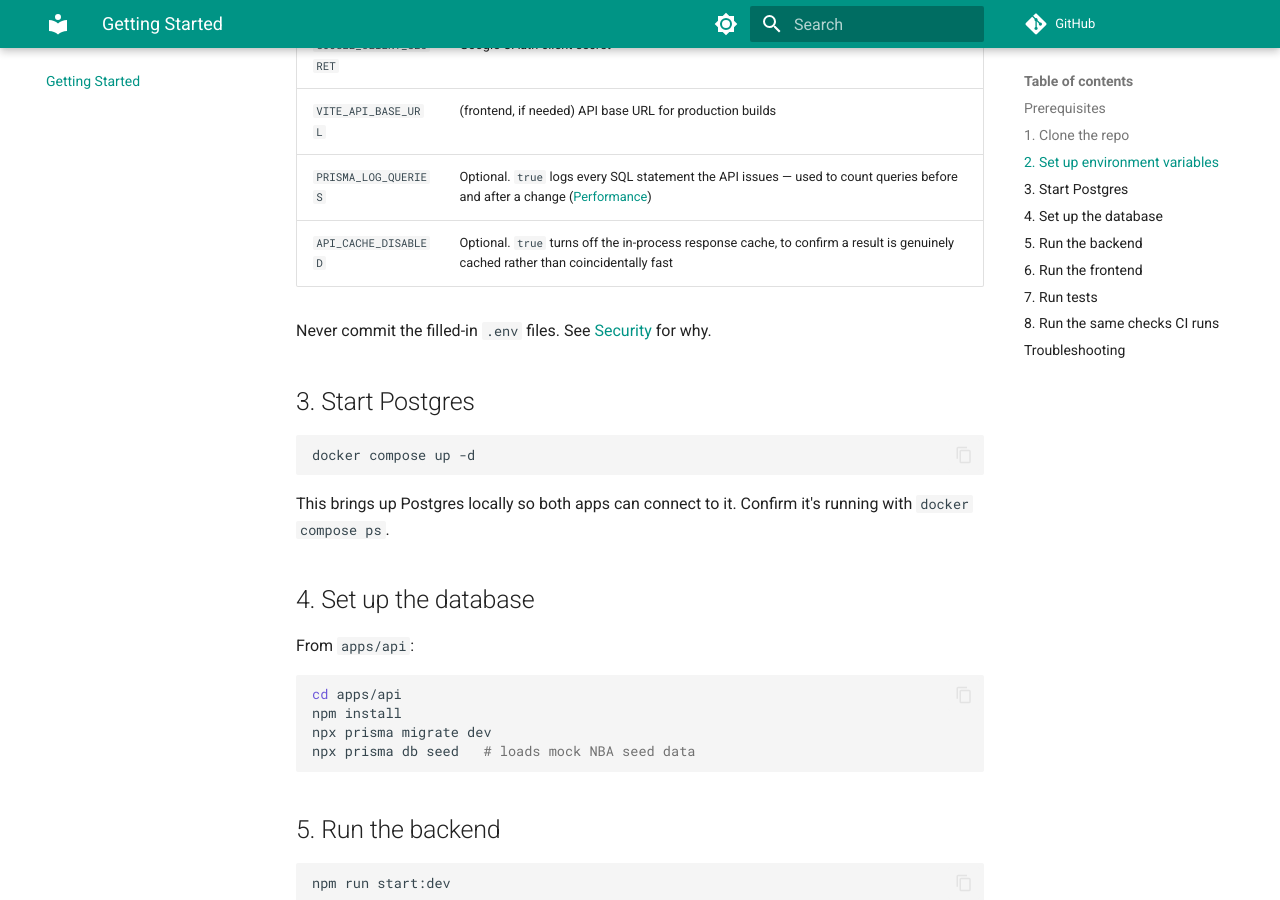
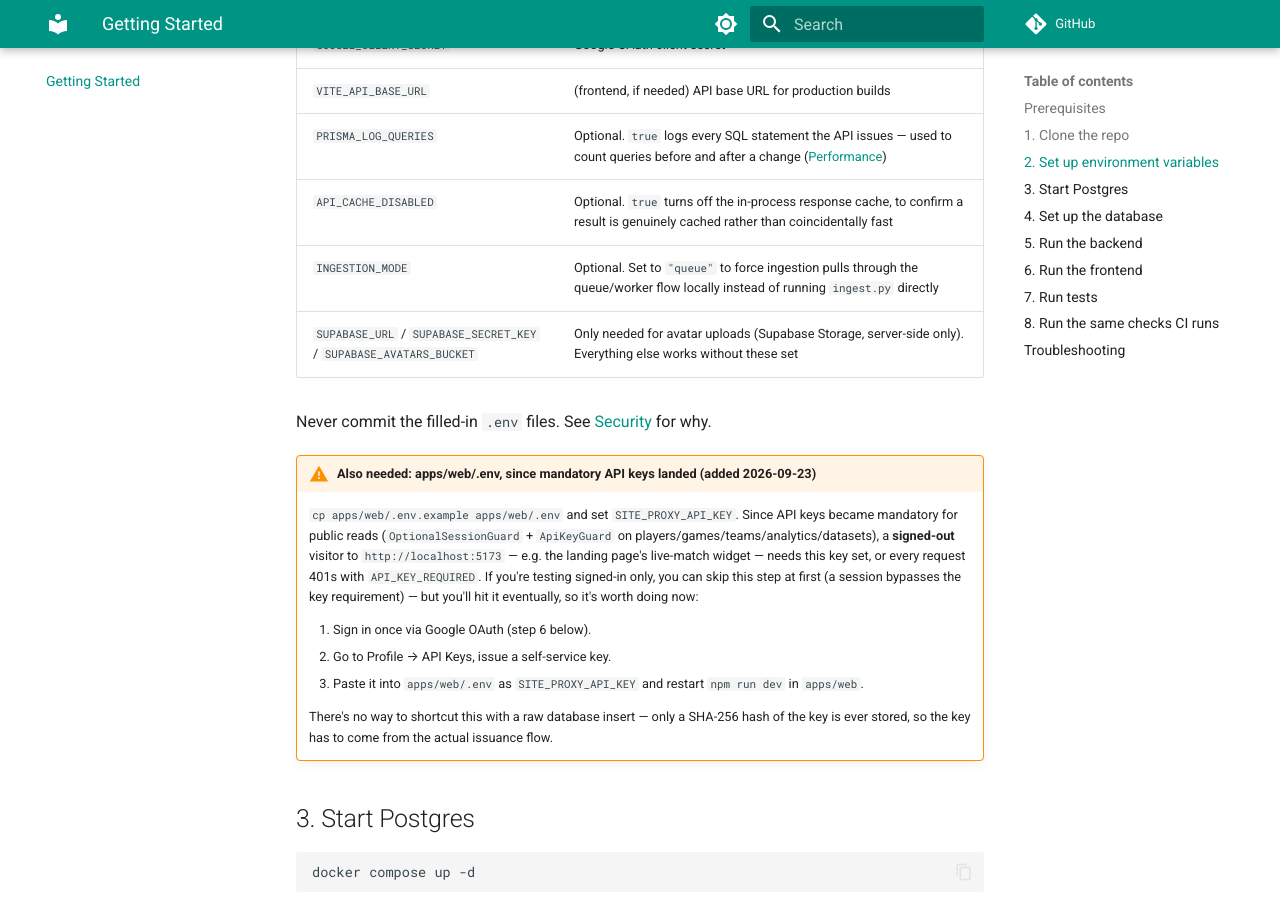
Before and after one commit to Sports-Analytics-Innovation-Platform/Innovation-Documentation-Website, an MkDocs documentation site: the page built from docs/getting-started.md, in a window 1280 px wide and 900 px high, scrolled down 1218 px. Built offline with MkDocs 1.6.1 and Material for MkDocs 9.7.7, drawn with Linux system fonts in a browser that asks for light colours; comment, search, counter and statistics services are not loaded; some of the changed text lies outside the part shown.

Commit message:
docs: fix a real getting-started blocker and two smaller stale claims
getting-started.md: mandatory API keys (rolled out since this page was
last touched) mean apps/web/.env's SITE_PROXY_API_KEY is now required
for a signed-out visitor to see any data — this page's own stated bar
("under 15 minutes or it's a bug in this page") wasn't met. Added the
missing setup step and the other new apps/api env vars.

ci-cd.md: the "remove the now-unused cors dependency" open item is
wrong — cors is actively imported and configured in main.ts. Corrected
rather than left as a stale TODO someone might act on.

adr-001-database.md: flagged (not rewritten in full, given size) that
the schema has grown from 20/3 to 31 models/6 enums since this was last
updated, listing what's structurally missing from the page.

```diff
--- a/docs/getting-started.md
+++ b/docs/getting-started.md
@@ -36,8 +36,19 @@ Fill in the values `.env.example` documents. The required variables are:
 | `VITE_API_BASE_URL` | (frontend, if needed) API base URL for production builds |
 | `PRISMA_LOG_QUERIES` | Optional. `true` logs every SQL statement the API issues — used to count queries before and after a change ([Performance](design/performance.md)) |
 | `API_CACHE_DISABLED` | Optional. `true` turns off the in-process response cache, to confirm a result is genuinely cached rather than coincidentally fast |
+| `INGESTION_MODE` | Optional. Set to `"queue"` to force ingestion pulls through the queue/worker flow locally instead of running `ingest.py` directly |
+| `SUPABASE_URL` / `SUPABASE_SECRET_KEY` / `SUPABASE_AVATARS_BUCKET` | Only needed for avatar uploads (Supabase Storage, server-side only). Everything else works without these set |
 
 Never commit the filled-in `.env` files. See [Security](security.md) for why.
+
+!!! warning "Also needed: apps/web/.env, since mandatory API keys landed (added 2026-09-23)"
+    `cp apps/web/.env.example apps/web/.env` and set `SITE_PROXY_API_KEY`. Since API keys became mandatory for public reads (`OptionalSessionGuard` + `ApiKeyGuard` on players/games/teams/analytics/datasets), a **signed-out** visitor to `http://localhost:5173` — e.g. the landing page's live-match widget — needs this key set, or every request 401s with `API_KEY_REQUIRED`. If you're testing signed-in only, you can skip this step at first (a session bypasses the key requirement) — but you'll hit it eventually, so it's worth doing now:
+
+    1. Sign in once via Google OAuth (step 6 below).
+    2. Go to Profile → API Keys, issue a self-service key.
+    3. Paste it into `apps/web/.env` as `SITE_PROXY_API_KEY` and restart `npm run dev` in `apps/web`.
+
+    There's no way to shortcut this with a raw database insert — only a SHA-256 hash of the key is ever stored, so the key has to come from the actual issuance flow.
 
 ## 3. Start Postgres
 
@@ -120,4 +131,4 @@ If you hit something not covered here, add it to this table once you've solved i
 
 ---
 
-*AI Declaration: The preceding document was generated with the assistance of the following: Claude-Web[Claude Sonnet 5]*
+*AI Declaration: The preceding document was generated with the assistance of the following: Claude-Web[Claude Sonnet 5], Claude-Code[Claude Sonnet 5] (2026-09-23: added the now-required `apps/web/.env` / `SITE_PROXY_API_KEY` step)*
```
Also changed, not shown: docs/ci-cd.md (+2 -2 lines), docs/decisions/adr-001-database.md (+4 -1 lines).
